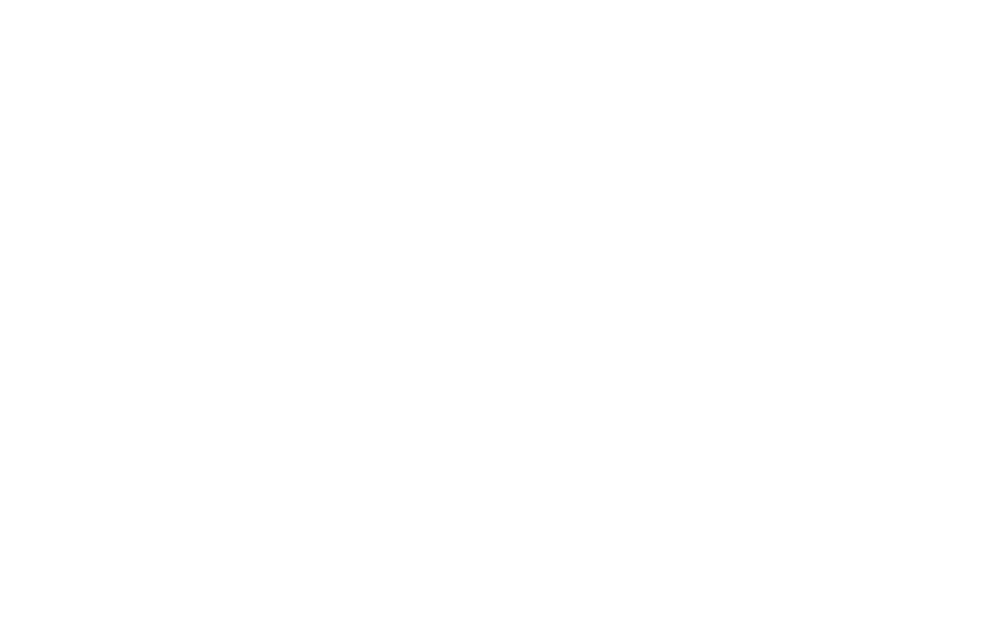
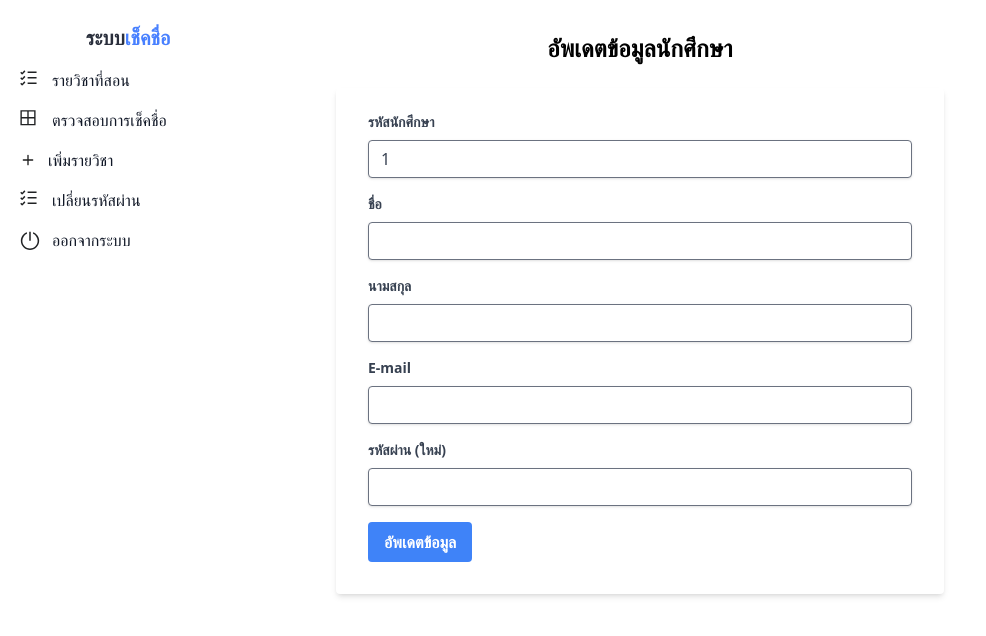
Before and after one commit to usersatu55/Frontend_dataser, a React (Vite) app: page /TeacherUpdate/1 in a window 1280 px wide. Before the commit this address had no page. Shown: the top 636 px of the page, without its empty margins (0-986 px from the left). Built offline with nearby package versions, Linux system fonts and the light colour scheme.

Commit message:
edit update student

```diff
--- a/src/App.jsx
+++ b/src/App.jsx
@@ -11,6 +11,7 @@
 import EnrolledStudentsList  from './pages/EnrolledStudentsList';
 import Status from "./pages/status"
 import CourseListstd from './pages/CourseListstd';
+import TeacherUpdateStudent from './pages/TeacherUpdateStudent'
 function App() {
   const token = localStorage.getItem('token');
   const isLoggedIn = !!token;
@@ -32,6 +33,8 @@
         <Route path="/enrollments/:course_code" element={<EnrolledStudentsList />} />
         <Route path="/status/:course_code" element={<Status/>} />
         <Route path="/CourseListstd/" element={<CourseListstd />} />
+        <Route path="/TeacherUpdate/:student_id" element={<TeacherUpdateStudent />} />
+
       </Routes>
     </Router>
   );
--- a/src/components/NavbarTeacher.jsx
+++ b/src/components/NavbarTeacher.jsx
@@ -1,8 +1,10 @@
 import { useNavigate } from "react-router-dom";
-import { Helmet } from "react-helmet";  // นำเข้า Helmet
+import { Helmet } from "react-helmet";
 
 function Navbar() {
   const navigate = useNavigate();
+
+
 
   const handleaddcourse = () => {
     navigate("/TeacherAddCourse/");
@@ -25,7 +27,7 @@
   return (
     <div>
       <Helmet>
-        <title>ระบบเช็คชื่อ | สำหรับอาจารย์</title> {/* ตั้งค่า title */}
+        <title>ระบบเช็คชื่อ | สำหรับอาจารย์</title>
       </Helmet>
       <button
         data-drawer-target="logo-sidebar"
@@ -134,27 +136,7 @@
                 <span className="ms-3">เพิ่มรายวิชา</span>
               </a>
             </li>
-            <li>
-              <a
-                href="#"
-                onClick={handleCourseList}
-                className="flex items-center p-2 text-gray-900 rounded-lg  hover:bg-gray-100 "
-              >
-                <svg
-                  className="flex-shrink-0 w-5 h-5 text-gray-500 transition duration-75  group-hover:text-gray-900 dark:group-hover:text-white"
-                  aria-hidden="true"
-                  xmlns="http://www.w3.org/2000/svg"
-                  fill="currentColor"
-                  viewBox="0 0 20 20"
-                >
-                  <path
-                    d="M4.35736 0.359375L5.38861 1.39062L2.63861 4.14062L2.12298 4.57031L1.60736 4.14062L0.232359 2.76562L1.26361 1.73438L2.12298 2.63672L4.35736 0.359375ZM7.62298 1.5625H16.5605V2.9375H7.62298V1.5625ZM4.35736 5.85938L5.38861 6.89062L2.63861 9.64062L2.12298 10.0703L1.60736 9.64062L0.232359 8.26562L1.26361 7.23438L2.12298 8.13672L4.35736 5.85938ZM7.62298 7.0625H16.5605V8.4375H7.62298V7.0625ZM4.35736 11.3594L5.38861 12.3906L2.63861 15.1406L2.12298 15.5703L1.60736 15.1406L0.232359 13.7656L1.26361 12.7344L2.12298 13.6367L4.35736 11.3594ZM7.62298 12.5625H16.5605V13.9375H7.62298V12.5625Z"
-                    fill="#202224"
-                  />
-                </svg>
-                <span className="ms-3 ">รายชื่อนักศึกษาที่ลงทะเบียน</span>
-              </a>
-            </li>
+
             <li>
               <a
                 href="#"
--- a/src/pages/EnrolledStudentsList.jsx
+++ b/src/pages/EnrolledStudentsList.jsx
@@ -1,12 +1,13 @@
 import { useEffect, useState } from "react";
 import axios from "axios";
-import { useParams } from "react-router-dom";
+import { useParams, useNavigate } from "react-router-dom";
 import Navbar from "../components/NavbarTeacher";
 
 function EnrolledStudentsList() {
   const { course_code } = useParams();
   const [enrolledStudents, setEnrolledStudents] = useState([]);
   const [error, setError] = useState(null);
+  const navigate = useNavigate();
 
   useEffect(() => {
     const fetchEnrolledStudents = async () => {
@@ -15,19 +16,39 @@
           params: { course_code },
         });
 
-        if (response.data.Enrollments.length > 0) {
+        console.log('Response data:', response.data);
+        if (response.data.Enrollments && response.data.Enrollments.length > 0) {
           setEnrolledStudents(response.data.Enrollments);
         } else {
           setEnrolledStudents([]);
         }
       } catch (err) {
-        console.error(err);
+        console.error('Error fetching students:', err);
         setError("Failed to fetch enrolled students");
       }
     };
 
     fetchEnrolledStudents();
   }, [course_code]);
+
+  const handleDelete = async (student_id) => {
+    const confirmDelete = window.confirm(`คุณต้องการลบนักศึกษา รหัส ${student_id} หรือไม่?`);
+    if (confirmDelete) {
+      try {
+        await axios.delete(`http://localhost:3000/student/del`, {
+          params: { student_id }
+        });
+        setEnrolledStudents(enrolledStudents.filter(student => student.student_id !== student_id));
+      } catch (err) {
+        console.error(err);
+        setError("Failed to delete student");
+      }
+    }
+  };
+
+  const handleUpdate = (student_id) => {
+    navigate(`/TeacherUpdate/${student_id}`);
+  };
 
   return (
     <div>
@@ -45,6 +66,7 @@
                   <th scope="col" className="px-6 py-3">ชื่อ-นามสกุล</th>
                   <th scope="col" className="px-6 py-3">หลักสูตร</th>
                   <th scope="col" className="px-6 py-3">e-mail</th>
+                  <th scope="col" className="px-6 py-3">จัดการ</th>
                 </tr>
               </thead>
               <tbody>
@@ -65,6 +87,20 @@
                     <td className="px-6 py-4">
                       {student.student_email}
                     </td>
+                    <td className="px-6 py-4">
+                      <button
+                        onClick={() => handleUpdate(student.student_id)}
+                        className="text-blue-500 hover:text-blue-700"
+                      >
+                        อัพเดต
+                      </button>
+                      <button
+                        onClick={() => handleDelete(student.student_id)}
+                        className="ml-4 text-red-500 hover:text-red-700"
+                      >
+                        ลบ
+                      </button>
+                    </td>
                   </tr>
                 ))}
               </tbody>
--- /dev/null
+++ b/src/pages/TeacherUpdateStudent.jsx
@@ -0,0 +1,130 @@
+import { useState } from "react";
+import axios from "axios";
+import { useParams, useNavigate } from "react-router-dom";
+import Navbar from "../components/NavbarTeacher";
+
+function UpdateStudent() {
+  const { student_id } = useParams();
+  const [firstName, setFirstName] = useState("");
+  const [lastName, setLastName] = useState("");
+  const [email, setEmail] = useState("");
+  const [password, setPassword] = useState("");
+  const [newStudentId, setNewStudentId] = useState(student_id);
+  const [error, setError] = useState(null);
+  const [success, setSuccess] = useState(null);
+  const navigate = useNavigate();
+
+  const handleSubmit = async (e) => {
+    e.preventDefault();
+    try {
+      const response = await axios.put(`http://localhost:3000/student/update`, {
+        first_name: firstName,
+        last_name: lastName,
+        email: email,
+        password: password,
+        new_student_id: newStudentId,
+      }, {
+        params: { student_id }
+      });
+
+      setSuccess("Student updated successfully");
+      setError(null);
+      setTimeout(() => navigate("/CourseList/"), 2000);
+    } catch (err) {
+      console.error(err);
+      setError("Failed to update student");
+      setSuccess(null);
+    }
+  };
+
+  return (
+    <div>
+      <Navbar />
+      <div className="flex justify-center py-8">
+        <div className="w-full max-w-2xl px-4 sm:px-6 lg:px-8">
+          <h1 className="text-2xl font-bold text-center mb-6">อัพเดตข้อมูลนักศึกษา</h1>
+          {error && <p className="text-red-500 text-center mb-4">{error}</p>}
+          {success && <p className="text-green-500 text-center mb-4">{success}</p>}
+          <form onSubmit={handleSubmit} className="bg-white shadow-md rounded px-8 pt-6 pb-8 mb-4">
+
+            <div className="mb-4">
+              <label className="block text-gray-700 text-sm font-bold mb-2" htmlFor="studentId">
+                รหัสนักศึกษา
+              </label>
+              <input
+                type="text"
+                id="studentId"
+                value={newStudentId}
+                onChange={(e) => setNewStudentId(e.target.value)}
+                className="shadow appearance-none border rounded w-full py-2 px-3 text-gray-700 leading-tight focus:outline-none focus:shadow-outline"
+              />
+            </div>
+
+            <div className="mb-4">
+              <label className="block text-gray-700 text-sm font-bold mb-2" htmlFor="firstName">
+                ชื่อ
+              </label>
+              <input
+                type="text"
+                id="firstName"
+                value={firstName}
+                onChange={(e) => setFirstName(e.target.value)}
+                className="shadow appearance-none border rounded w-full py-2 px-3 text-gray-700 leading-tight focus:outline-none focus:shadow-outline"
+              />
+            </div>
+
+            <div className="mb-4">
+              <label className="block text-gray-700 text-sm font-bold mb-2" htmlFor="lastName">
+                นามสกุล
+              </label>
+              <input
+                type="text"
+                id="lastName"
+                value={lastName}
+                onChange={(e) => setLastName(e.target.value)}
+                className="shadow appearance-none border rounded w-full py-2 px-3 text-gray-700 leading-tight focus:outline-none focus:shadow-outline"
+              />
+            </div>
+
+            <div className="mb-4">
+              <label className="block text-gray-700 text-sm font-bold mb-2" htmlFor="email">
+                E-mail
+              </label>
+              <input
+                type="email"
+                id="email"
+                value={email}
+                onChange={(e) => setEmail(e.target.value)}
+                className="shadow appearance-none border rounded w-full py-2 px-3 text-gray-700 leading-tight focus:outline-none focus:shadow-outline"
+              />
+            </div>
+
+            <div className="mb-4">
+              <label className="block text-gray-700 text-sm font-bold mb-2" htmlFor="password">
+                รหัสผ่าน (ใหม่)
+              </label>
+              <input
+                type="password"
+                id="password"
+                value={password}
+                onChange={(e) => setPassword(e.target.value)}
+                className="shadow appearance-none border rounded w-full py-2 px-3 text-gray-700 leading-tight focus:outline-none focus:shadow-outline"
+              />
+            </div>
+
+            <div className="flex items-center justify-between">
+              <button
+                type="submit"
+                className="bg-blue-500 hover:bg-blue-700 text-white font-bold py-2 px-4 rounded focus:outline-none focus:shadow-outline"
+              >
+                อัพเดตข้อมูล
+              </button>
+            </div>
+          </form>
+        </div>
+      </div>
+    </div>
+  );
+}
+
+export default UpdateStudent;
```
